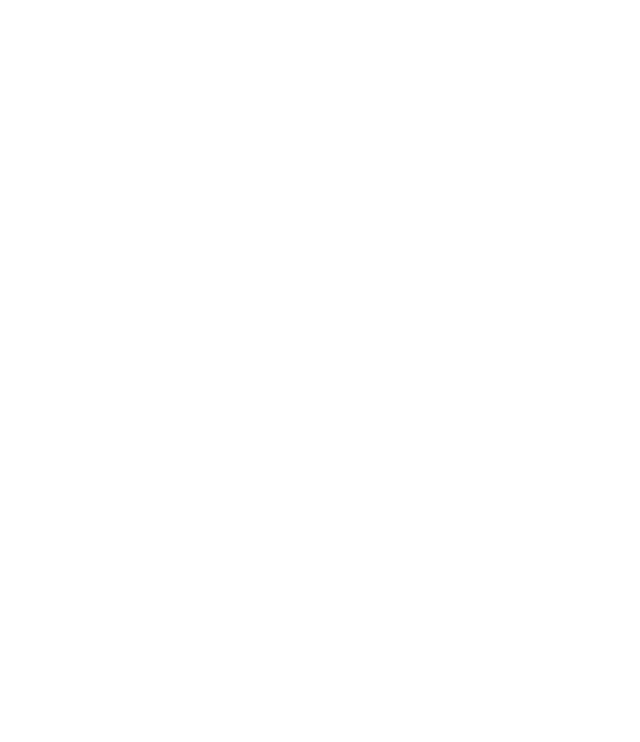
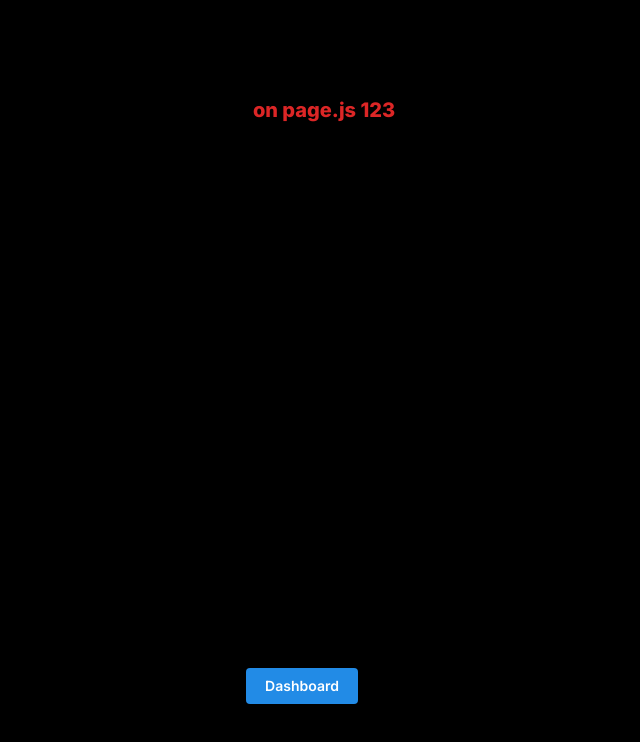
Before and after one commit to muhammeddevops/osman-telecom, a Next.js app: page / in a window 1280 px wide. Shown: the top 742 px of the page, without its empty margins (338-978 px from the left). Built offline with nearby package versions, Linux system fonts and the light colour scheme.

Commit message:
chore: mantine ui setup

```diff
--- a/src/app/layout.jsx
+++ b/src/app/layout.jsx
@@ -1,12 +1,16 @@
-import dbConnect from '@/db/config';
-import './globals.css';
-import { Inter } from 'next/font/google';
+import dbConnect from "@/db/config";
+import "./globals.css";
+import { Inter } from "next/font/google";
+// core styles are required for all packages
+import "@mantine/core/styles.css";
 
-const inter = Inter({ subsets: ['latin'] });
+import { MantineProvider, ColorSchemeScript } from "@mantine/core";
+
+const inter = Inter({ subsets: ["latin"] });
 
 export const metadata = {
-  title: 'Create Next App',
-  description: 'Generated by create next app',
+  title: "Create Next App",
+  description: "Generated by create next app",
 };
 
 export default async function RootLayout({ children }) {
@@ -14,7 +18,12 @@ export default async function RootLayout({ children }) {
 
   return (
     <html lang="en">
-      <body className={inter.className}>{children}</body>
+      <head>
+        <ColorSchemeScript />
+      </head>
+      <body className={inter.className}>
+        <MantineProvider>{children}</MantineProvider>
+      </body>
     </html>
   );
 }
--- a/src/app/page.js
+++ /dev/null
@@ -1,5 +0,0 @@
-export default function Home() {
-  return (
-    <main className="flex min-h-screen flex-col items-center justify-between p-24"></main>
-  );
-}
--- /dev/null
+++ b/src/app/page.jsx
@@ -0,0 +1,15 @@
+import Link from "next/link";
+import { Button } from "@mantine/core";
+
+export default function Home() {
+  return (
+    <main className="flex min-h-screen flex-col items-center justify-between p-24 bg-black">
+      <p className="text-xl font-extrabold text-red-600 ml-11">
+        on page.js 123
+      </p>
+      <Button component={Link} href="/dashboard/products">
+        Dashboard
+      </Button>
+    </main>
+  );
+}
```
Also changed, not shown: package.json (+7 -1 lines), 1 other file (tests, documents, lock files or other folders).
